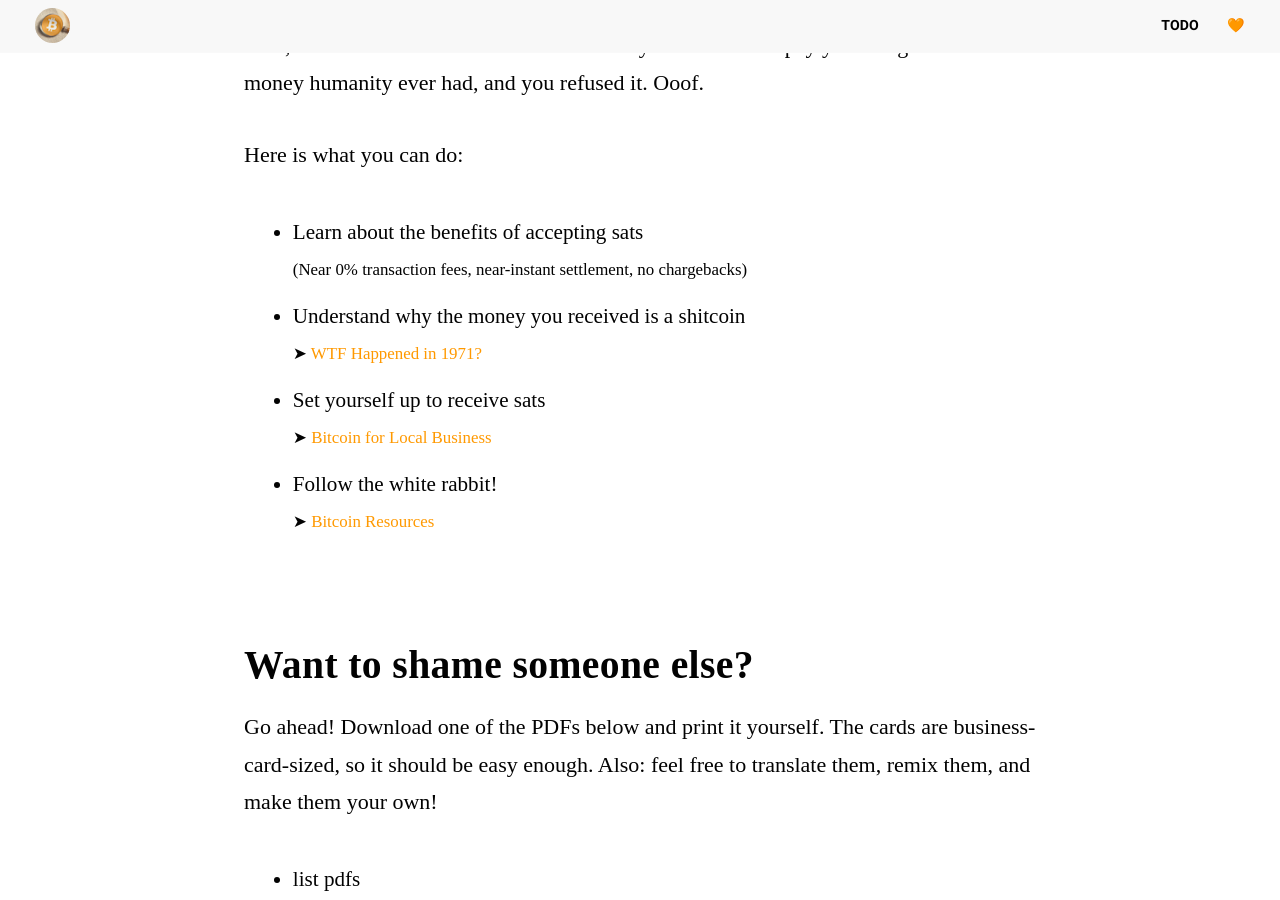
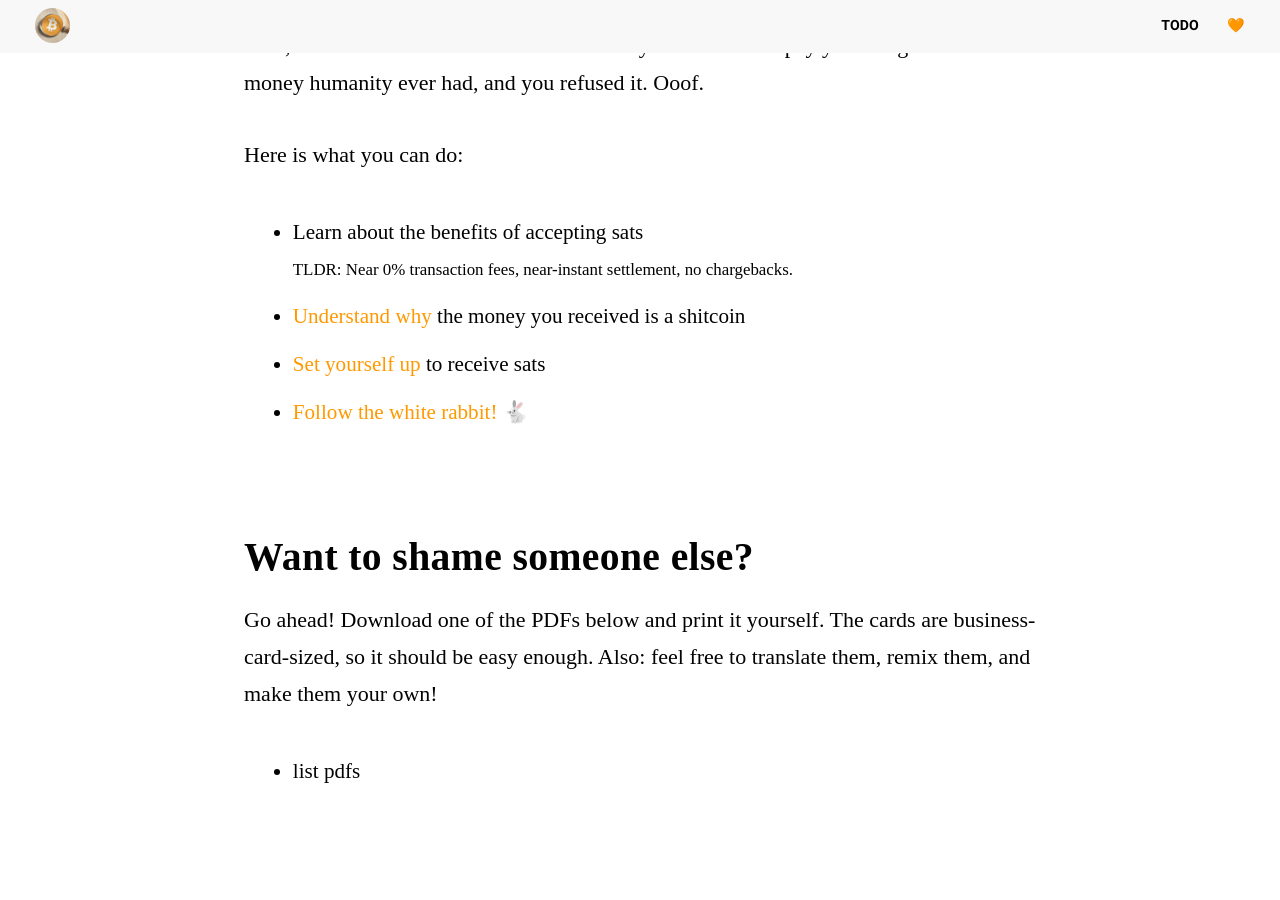
Before and after one commit to fuckingshitcoins/fuckingshitcoins.github.io, a Jekyll site: the page built from index.md, in a window 1280 px wide and 900 px high, scrolled down 780 px. Built offline with Jekyll 4.4.1, drawn with Linux system fonts in a browser that asks for light colours; nearby versions of some CDN libraries; some web fonts are replaced.

Commit message:
style: inline links

```diff
--- a/index.md
+++ b/index.md
@@ -13,15 +13,14 @@ Well, that sucks. It means that a customer of yours wanted to pay you using the
 Here is what you can do:
 
 - Learn about the benefits of accepting sats<br/>
-  <small>(Near 0% transaction fees, near-instant settlement, no chargebacks)</small>
-- Understand why the money you received is a shitcoin<br/>
-  <small>➤ [WTF Happened in 1971?](https://wtfhappenedin1971.com/)</small>
-- Set yourself up to receive sats<br/>
-  <small>➤ [Bitcoin for Local Business](https://bitcoinforlocalbusiness.com/)</small>
-- Follow the white rabbit!<br/>
-  <small>➤ [Bitcoin Resources](bitcoin-resources.com)</small>
+  <small>TLDR: Near 0% transaction fees, near-instant settlement, no chargebacks.</small>
+- [Understand why][wtf] the money you received is a shitcoin
+- [Set yourself up][local] to receive sats
+- [Follow the white rabbit! 🐇][br]
 
-
+[wtf]: https://wtfhappenedin1971.com/
+[local]: https://bitcoinforlocalbusiness.com/
+[br]: https://bitcoin-resources.com
 
 # Want to shame someone else?
 
```
